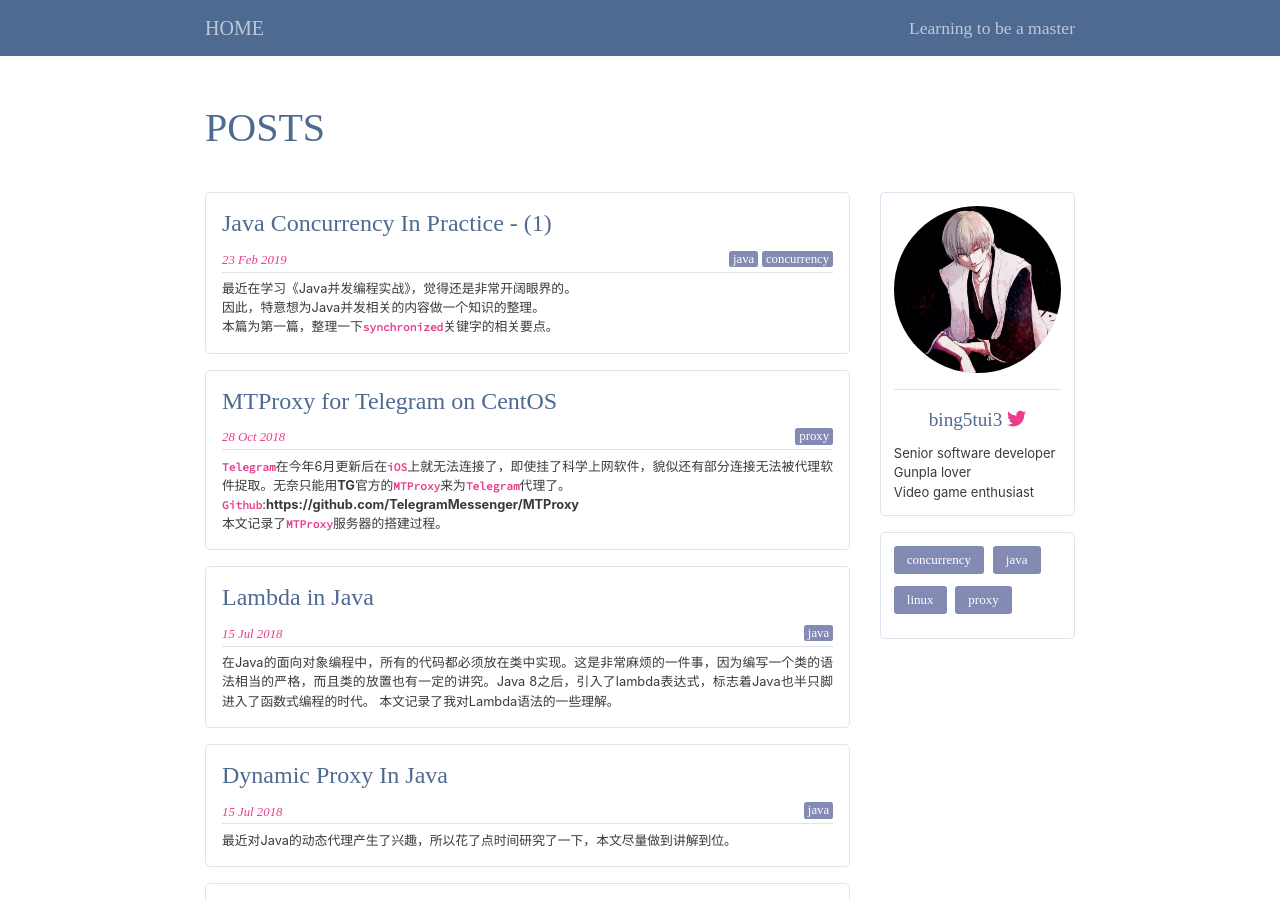
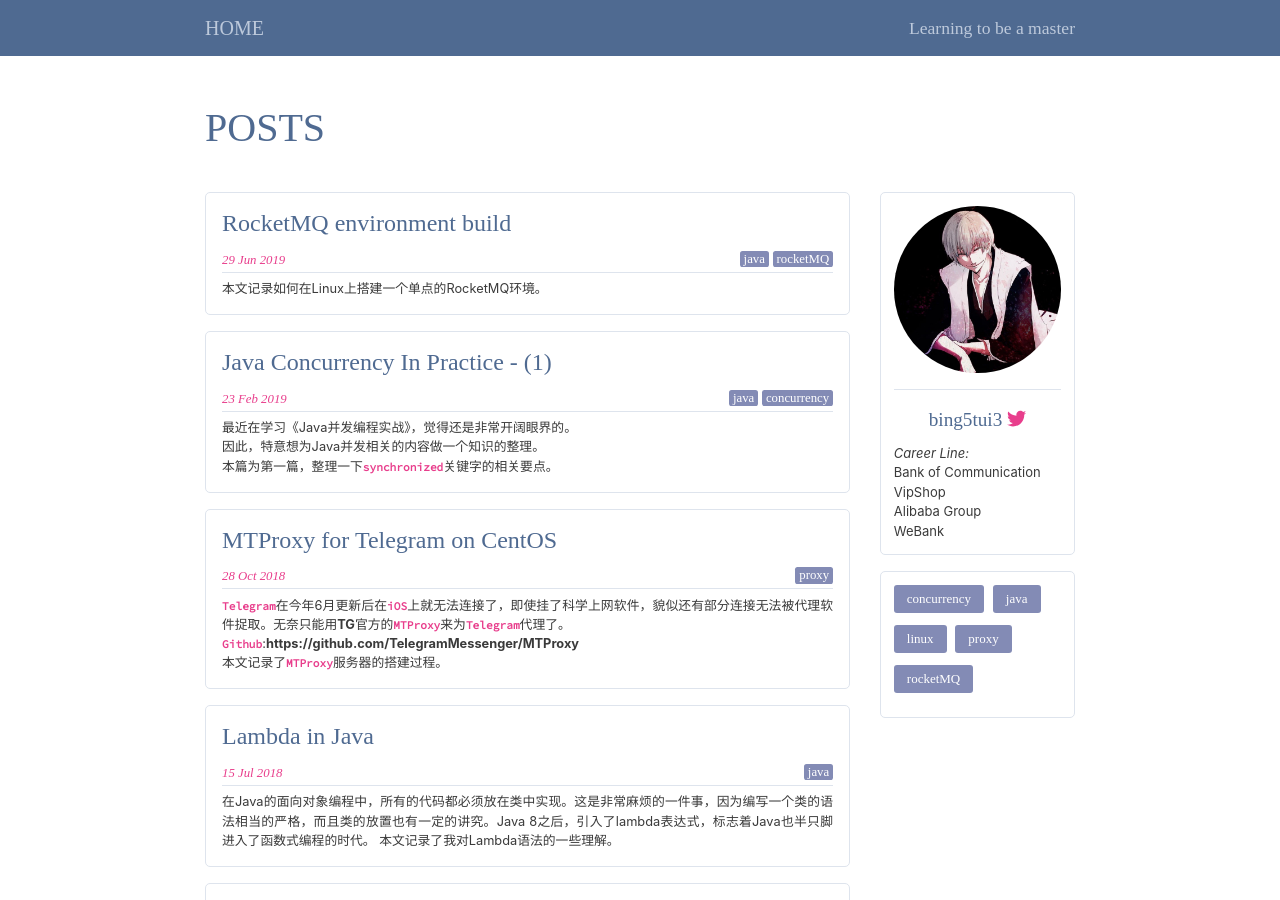
Before and after one commit to bing5tui3/bing5tui3.github.io, a Jekyll site: the page built from index.html, in a window 1280 px wide and 900 px high. Built offline with Jekyll 4.4.1, drawn with Linux system fonts in a browser that asks for light colours; nearby versions of some CDN libraries; some web fonts are replaced.

Commit message:
add RocketMQ topic

````diff
--- a/_config.yml
+++ b/_config.yml
@@ -17,9 +17,11 @@ title: bing5tui3 Keeps Learning
 email: rui.oaoa@gmail.com
 author: bing5tui3
 description: >- # this means to ignore newlines until "baseurl:"
-  Senior software developer<br>
-  Gunpla lover<br>
-  Video game enthusiast
+  <em>Career Line:</em> <br>
+  Bank of Communication <br>
+  VipShop <br>
+  Alibaba Group<br>
+  WeBank
 baseurl: "" # the subpath of your site, e.g. /blog
 url: "" # the base hostname & protocol for your site, e.g. http://example.com
 twitter_username: bing5tui3
--- /dev/null
+++ b/_posts/RocketMQ/2019-06-29-RocketMQ-environment-build.markdown
@@ -0,0 +1,50 @@
+---
+title: RocketMQ environment build
+layout: post
+date:   2019-06-29
+author: "bing5tui3"
+tags: [java, rocketMQ]
+categories: [rocketMQ]
+excerpt_separator: <!--more-->
+---
+
+本文记录如何在Linux上搭建一个单点的RocketMQ环境。
+
+<!--more-->
+
+#### RocketMQ构建
+
+我选择从**`Github`**克隆源码进行构建，因为之后学习也需要对着源码进行。
+
+当然也可以选择从**`RocketMQ`**门户下载源码的**zip**包。
+
+我这边使用的版本是**4.5.1**，官网目前的Release版本应该是**4.4.0**（20190629）。
+
+克隆源码 （我这边的环境是WSL）：
+
+```bash
+mkdir /mnt/c/Code # windows下的"C:\Code\"目录
+cd /mnt/c/Code
+git clone https://github.com/apache/rocketmq.git
+```
+
+克隆可能需要一段时间，完成后进入目录进行构建：
+
+```bash
+cd rocketmq
+mvn -Prelease-all -DskipTests clean install -U
+```
+
+构建也需要一段时间（这里需要安装好**`maven`**构建工具）。
+
+构建完成后，我们进入`./distribution/target/apache-rocketmq`目录下：
+
+```bash
+cd distribution/target/apache-rocketmq
+ls -la
+```
+在这里我们可以找到构建好的**`RocketMQ`**的**tar**包和**zip**包。
+
+到这里为止，**`RocketMQ`**的构建就完成了，当然你也可以直接下载构建好的压缩包（官网有链接）。
+
+#### RocketMQ部署
--- /dev/null
+++ b/tag/rocketMQ.md
@@ -0,0 +1,5 @@
+---
+layout: tag
+title: "tag: rocketMQ"
+tag: rocketMQ
+---
````
